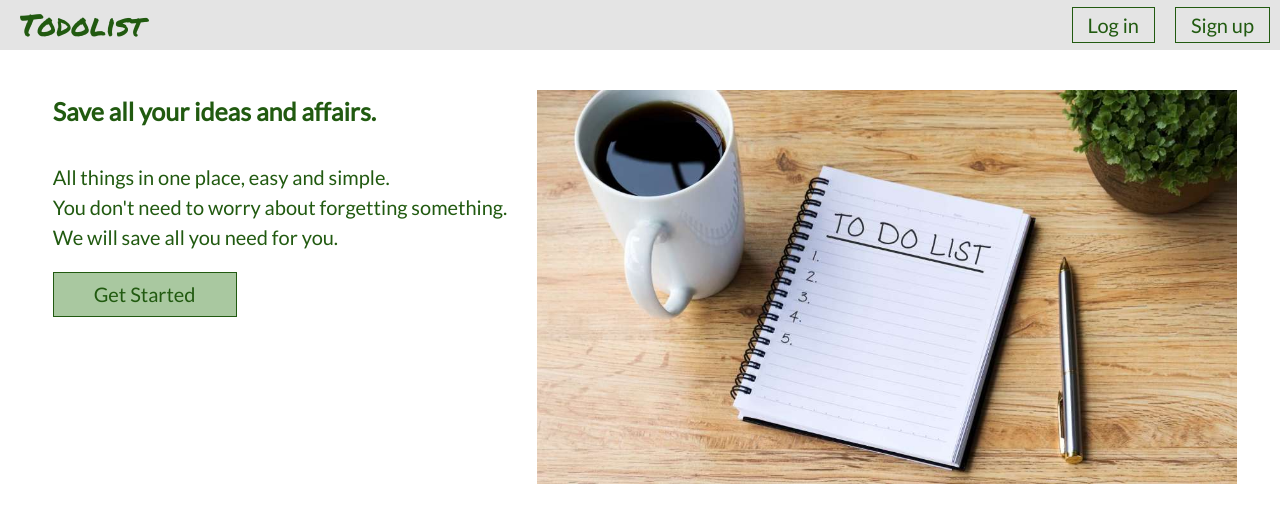
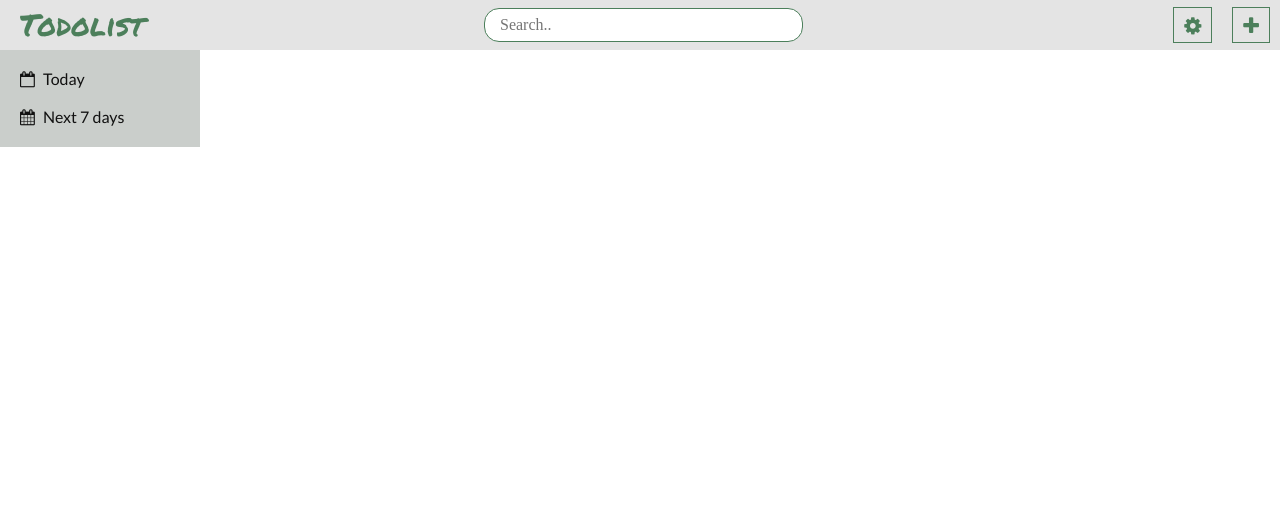
Before and after one commit to zlampa/todolist, a website: page index.html in a window 1280 px wide. Drawn offline with nearby package versions, Linux system fonts and the light colour scheme.

Commit message:
trivial_changes

```diff
--- a/index.html
+++ b/index.html
@@ -10,32 +10,57 @@
         type="text/css">
   <link href="https://fonts.googleapis.com/css?family=Permanent+Marker" rel="stylesheet">
   <link href="https://fonts.googleapis.com/css?family=Lato|Permanent+Marker" rel="stylesheet">
+  <link href="//maxcdn.bootstrapcdn.com/font-awesome/4.7.0/css/font-awesome.min.css" rel="stylesheet">
   <title>Todolist</title>
 </head>
 <body>
   <header class="header">
     <section class="header__logo">Todolist</section>
+    <input type="text" placeholder="Search.." name="search" class="header__search">
     <nav class="header__nav">
       <li>
-        <a href="#">Log in</a>
+        <a href="#" class="no-display">Log in</a>
       </li>
       <li>
-        <a href="#">Sign up</a>
+        <a href="#" class="no-display">Sign up</a>
+      </li>
+      <li>
+        <a href="#"> <i class="fa fa-cog"></i></a>
+      </li>
+      <li>
+        <a href="#"> <i class="fa fa-plus"></i></a>
       </li>
     </nav>
   </header>
   <main class="main">
-    <section class="main__content">
-      <h1>Save all your ideas and affairs.</h1>
-      <p>All things in one place, easy and simple. <br>
+    <!--
+      <section class="main__content no-display">
+      <h1 class="no-display">Save all your ideas and affairs.</h1>
+      <p class="no-display">All things in one place, easy and simple. <br>
         You don't need to worry about forgetting something. <br>
         We will save all you need for you.</p>
-      <a href="#">Get Started</a>
+      <a href="#" class="no-display">Get Started</a>
     </section>
-    <div class="main__img">
+    <div class="main__img no-display">
         <img src="src/img/main-image.jpg">
     </div>
-
+    -->
+    <section class="main__left">
+      <nav class="main__left__nav">
+        <li>
+          <a href="#">
+              <i class="fa fa-calendar-o"></i>
+            Today
+          </a>
+        </li>
+        <li>
+          <a href="#">
+            <i class="fa fa-calendar"></i>
+            Next 7 days
+          </a>
+        </li>
+      </nav>
+    </section>
   </main>
 </body>
 </html>
--- a/src/index.scss
+++ b/src/index.scss
@@ -1,5 +1,9 @@
-$base-color: #215A10;
+$base-color: #4C7F5B;
 $base-font-family: Lato;
+
+.no-display {
+    display: none;
+}
 
 .header {
     display: flex;
@@ -18,6 +22,16 @@ $base-font-family: Lato;
         font-size: 30px;
         color: $base-color;
     }
+    .header__search {
+        height: 30px;
+        width: 300px;
+        padding-left: 15px;
+        border: 1px Solid $base-color;
+        border-radius: 15px;
+        &:focus {
+            outline: none;
+        }
+    }
     .header__nav {
         display: flex;
         justify-content: flex-end;
@@ -26,12 +40,13 @@ $base-font-family: Lato;
             list-style: none;
             color: $base-color;
             margin: 10px;
+
         }
         a {
             text-decoration: none;
             color: $base-color;
             font-size: 20px;
-            padding: 5px 15px;
+            padding: 5px 10px;
             border: 1px solid $base-color;
             &:hover {
                 background-color: $base-color;
@@ -46,7 +61,7 @@ $base-font-family: Lato;
     @media screen and (max-width: 800px) {
         flex-direction: column;
     }
-    justify-content: center;
+    //justify-content: flex-start;
     font-family: $base-font-family;
     align-items: flex-start;
     color: $base-color;
@@ -96,4 +111,26 @@ $base-font-family: Lato;
             margin-top: 10px;
         }
     }
+    .main__left {
+        background-color: #CACECB;
+        width: 200px;
+        //border: 1px Solid red;
+        .main__left__nav {
+            padding: 10px;
+            li {
+                list-style: none;
+                padding: 10px;
+            }
+            a {
+                text-decoration: none;
+                color: #111;
+                &:hover {
+                    color: #676C68;
+                }
+            }
+            i {
+                padding-right: 5px;
+            }
+        }
+    }
 }
```
Also changed, not shown: index-for-reg.html (added, +41 -0 lines), src/index.css, 1 other file.
